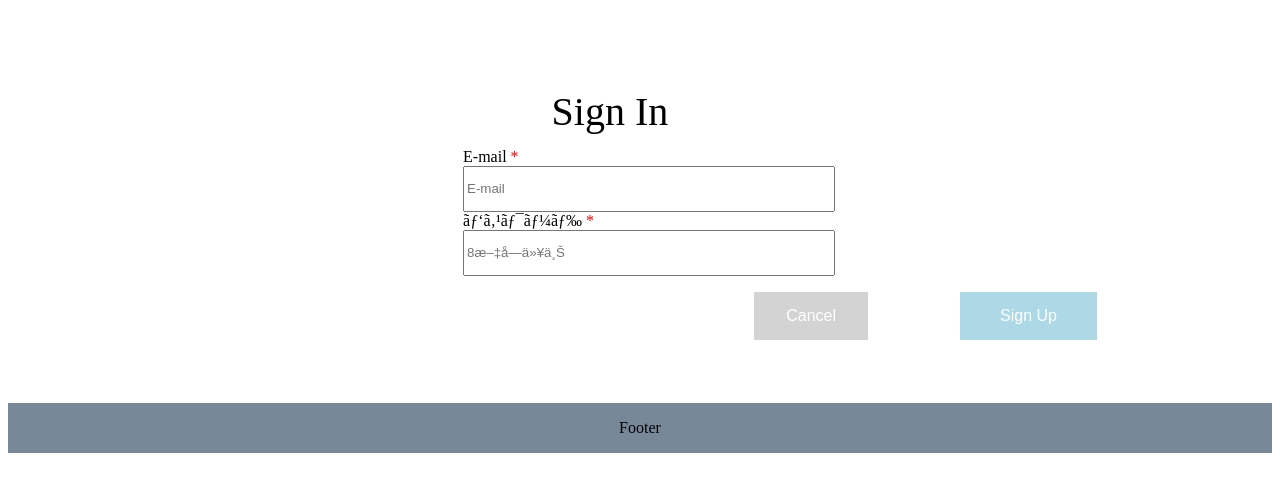
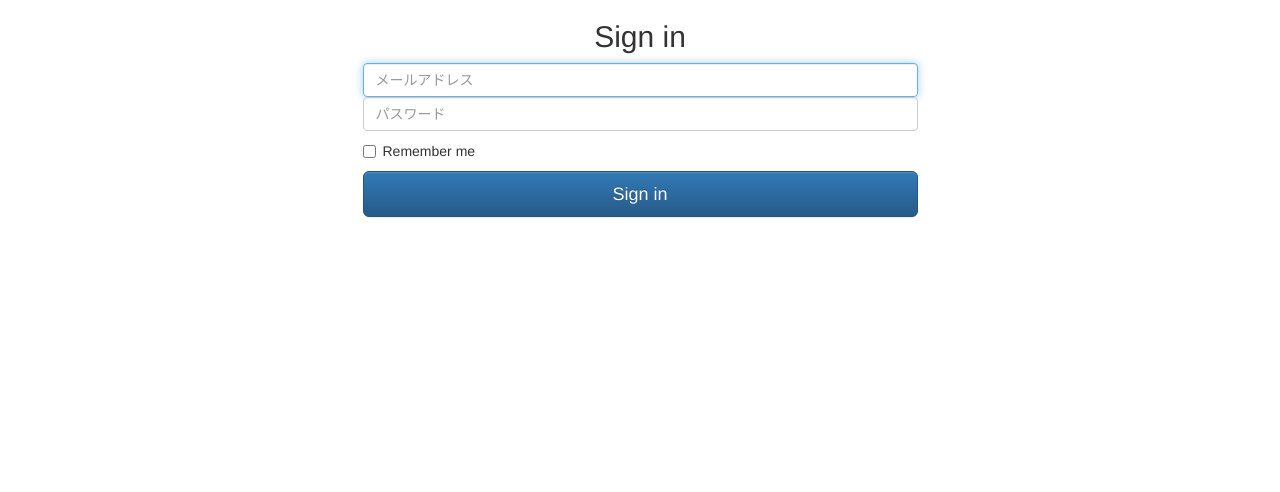
Before and after one commit to JapanProducts-job-hunt-site/job-hunt, a website: page user/view/signIn/signIn.html in a window 1280 px wide. Drawn offline with nearby package versions, Linux system fonts and the light colour scheme.

Commit message:
Add bootstrap and container

```diff
--- a/user/view/signIn/signIn.html
+++ b/user/view/signIn/signIn.html
@@ -1,42 +1,62 @@
-<!DOCTYPE html PUBLIC "-//W3C//DTD XHTML 1.0 Transitional//EN" "http://www.w3.org/TR/xhtml1/DTD/xhtml1-transitional.dtd">
-<html xmlns="http://www.w3.org/1999/xhtml">
+<!DOCTYPE html>
+<html lang="en">
+
 <head>
+    <meta charset="utf-8">
+    <meta http-equiv="X-UA-Compatible" content="IE=edge">
+    <meta name="viewport" content="width=device-width, initial-scale=1">
+    <!-- The above 3 meta tags *must* come first in the head; any other head content must come *after* these tags -->
+    <meta name="description" content="">
+    <meta name="author" content="">
 
-<!--<meta http-equiv="Content-Type" content="text/html; charset=UTF-8" /> -->
+    <title>Sign in to Job Hunt</title>
 
-    <script src="../header/header.js" type="javascript"></script>
-    <link rel="stylesheet" type="text/css" href="../edit/button.css"/>
-    <link rel="stylesheet" type="text/css" href="../edit/baseInfo/baseInfo.css">
-    <link rel="stylesheet" type="text/css" href="../signIn/signIn.css">
-<div class = "signIn">
-Sign In
-</div>
+    <!-- Bootstrap core CSS -->
+    <!-- Latest compiled and minified CSS -->
+    <link rel="stylesheet" href="https://maxcdn.bootstrapcdn.com/bootstrap/3.3.7/css/bootstrap.min.css" integrity="sha384-BVYiiSIFeK1dGmJRAkycuHAHRg32OmUcww7on3RYdg4Va+PmSTsz/K68vbdEjh4u"
+        crossorigin="anonymous">
 
-<form class="editArea" method="get" action="http://localhost:4000/signIn">
-    <div>
-    E-mail<span style="color:RED"> *</span>
+    <!-- Optional theme -->
+    <link rel="stylesheet" href="https://maxcdn.bootstrapcdn.com/bootstrap/3.3.7/css/bootstrap-theme.min.css" integrity="sha384-rHyoN1iRsVXV4nD0JutlnGaslCJuC7uwjduW9SVrLvRYooPp2bWYgmgJQIXwl/Sp"
+        crossorigin="anonymous">
+
+    <!-- Latest compiled and minified JavaScript -->
+    <script src="https://maxcdn.bootstrapcdn.com/bootstrap/3.3.7/js/bootstrap.min.js" integrity="sha384-Tc5IQib027qvyjSMfHjOMaLkfuWVxZxUPnCJA7l2mCWNIpG9mGCD8wGNIcPD7Txa"
+        crossorigin="anonymous"></script>
+    <!-- HTML5 shim and Respond.js for IE8 support of HTML5 elements and media queries -->
+    <!--[if lt IE 9]>
+      <script src="https://oss.maxcdn.com/html5shiv/3.7.3/html5shiv.min.js"></script>
+      <script src="https://oss.maxcdn.com/respond/1.4.2/respond.min.js"></script>
+    <![endif]-->
+</head>
+
+<body>
+    <div class="container">
+        <div class="row">
+            <div class="col-md-6 col-md-offset-3 col-sm-8 col-sm-offset-2">
+                <form class="form-signin">
+                    <h2 class="text-center form-signin-heading">Sign in</h2>
+                    <label for="inputEmail" class="sr-only">userID</label>
+                    <input type="email" id="inputEmail" class="form-control" placeholder="メールアドレス" required autofocus>
+                    <label for="inputPassword" class="sr-only">Password</label>
+                    <input type="password" id="inputPassword" class="form-control" placeholder="パスワード" required>
+                    <div class="checkbox">
+                        <label>
+                            <input type="checkbox" value="remember-me"> Remember me
+                        </label>
+                    </div>
+                    <button class="btn btn-lg btn-primary btn-block" type="submit">Sign in</button>
+                </form>
+            </div>
+            <!-- col -->
+        </div>
+        <!-- row -->
     </div>
-    <div>
-    <input class = "format" placeholder="E-mail"/>
-    </div>
-
-    <div>
-    パスワード<span style="color:RED"> *</span>
-    </div>
-    <div>
-    <input class = "format" placeholder="8文字以上"/>
-    </div>
+    <!-- /container -->
 
 
-<div class = "center">
-	<button class = "cancel" type="cancel">Cancel</button>
-	<button class = "save" type="save">Sign Up</button>
-</div>
-</form>
+    <!-- IE10 viewport hack for Surface/desktop Windows 8 bug -->
+    <script src="../../assets/js/ie10-viewport-bug-workaround.js"></script>
+</body>
 
-<div>
-<script src="../footer/footer.js" type="application/javascript"></script>
-</div>
-
-</body>
 </html>
```
